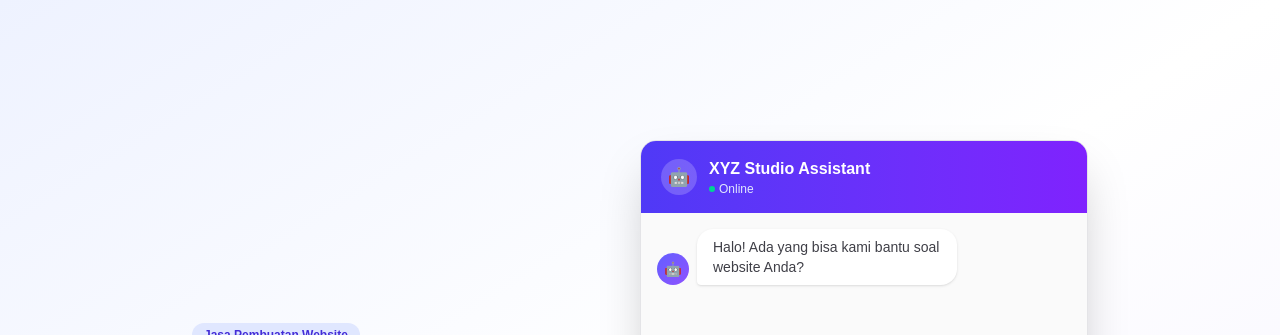
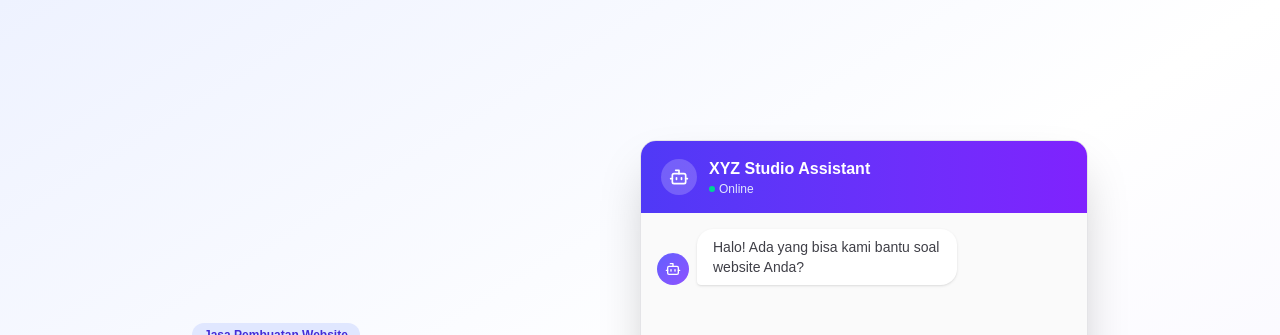
Before and after one commit to Wendyauran/ai-sales-agent-langgraph, a Next.js app in the folder frontend/: page / in a window 1280 px wide. Shown: the top 335 px of the page. Built offline with nearby package versions, Linux system fonts and the light colour scheme.

Commit message:
style(frontend): replace emoji bot icon with lucide-react icon

```diff
--- a/frontend/components/ChatWidget.tsx
+++ b/frontend/components/ChatWidget.tsx
@@ -1,6 +1,7 @@
 "use client";
 
 import React, { useEffect, useRef, useState } from "react";
+import { Bot } from "lucide-react";
 
 type Message = {
     role: "user" | "assistant";
@@ -83,7 +84,7 @@ export default function ChatWidget() {
     <div className="flex w-full max-w-md flex-col overflow-hidden rounded-2xl border border-zinc-200 bg-white shadow-2xl">
       <div className="flex items-center gap-3 bg-linear-to-r from-indigo-600 to-violet-600 px-5 py-4">
         <div className="flex h-9 w-9 items-center justify-center rounded-full bg-white/20 text-lg">
-          🤖
+          <Bot className="h-5 w-5 text-white" />
         </div>
         <div>
           <div className="font-semibold text-white">XYZ Studio Assistant</div>
@@ -98,7 +99,7 @@ export default function ChatWidget() {
         {messages.length === 0 && (
           <div className="flex items-end gap-2 self-start">
             <div className="flex h-8 w-8 shrink-0 items-center justify-center rounded-full bg-linear-to-br from-indigo-500 to-violet-500 text-sm text-white">
-              🤖
+              <Bot className="h-4 w-4 text-white" />
             </div>
             <div className="max-w-65 rounded-2xl rounded-bl-sm bg-white px-4 py-2 text-sm text-zinc-700 shadow-sm">
               Halo! Ada yang bisa kami bantu soal website Anda?
@@ -117,7 +118,7 @@ export default function ChatWidget() {
           >
             {message.role === "assistant" && (
               <div className="flex h-8 w-8 shrink-0 items-center justify-center rounded-full bg-linear-to-br from-indigo-500 to-violet-500 text-sm text-white">
-                🤖
+                <Bot className="h-4 w-4 text-white" />
               </div>
             )}
             <div
@@ -135,7 +136,7 @@ export default function ChatWidget() {
         {isLoading && (
           <div className="flex items-end gap-2 self-start">
             <div className="flex h-8 w-8 shrink-0 items-center justify-center rounded-full bg-linear-to-br from-indigo-500 to-violet-500 text-sm text-white">
-              🤖
+              <Bot className="h-4 w-4 text-white" />
             </div>
             <div className="flex items-center gap-1 rounded-2xl rounded-bl-sm bg-white px-4 py-3 shadow-sm">
               <span className="h-2 w-2 animate-bounce rounded-full bg-zinc-400 [animation-delay:-0.3s]"></span>
--- a/frontend/package.json
+++ b/frontend/package.json
@@ -10,6 +10,7 @@
   },
   "dependencies": {
     "@supabase/supabase-js": "^2.118.0",
+    "lucide-react": "^1.72.0",
     "next": "16.4.3",
     "react": "19.3.0",
     "react-dom": "19.3.0"
```
Also changed, not shown: 1 other file (tests, documents, lock files or other folders).
